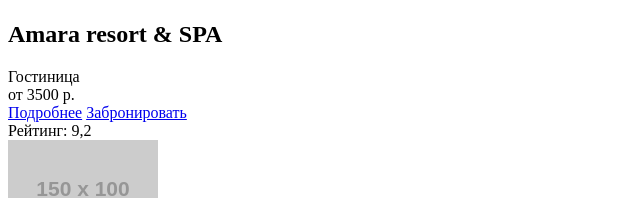
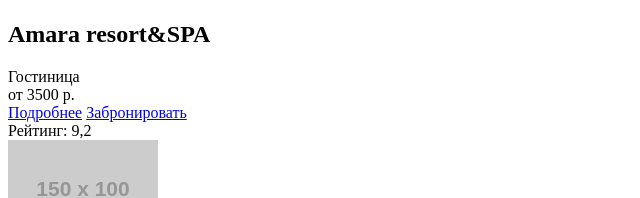
Before and after one commit to alinabevz/119368-sedona, a plain HTML site: page catalog.html in a window 1280 px wide. Shown: the part 526-724 px from the top of the page, 0-640 px from the left. Drawn offline with Linux system fonts and the light colour scheme; placeholder pictures from the web are drawn by us.

Commit message:
добавлен знак &

```diff
--- a/catalog.html
+++ b/catalog.html
@@ -73,7 +73,7 @@
         <div class="result">
           <section class="result__item">
             <img class="result__image" src="http://placehold.it/150x100"> <!--вставить размеры картинок-->
-            <h2 class="result__title">Amara resort & SPA </h2> <!-- найти знак &-->
+            <h2 class="result__title">Amara resort&#38;SPA </h2>
             <div class="result__type">Гостиница</div>
             <div class="result__price">от 3500 р.</div>
             <a class="result__btn result__btn--more" href="#">Подробнее</a>
```
